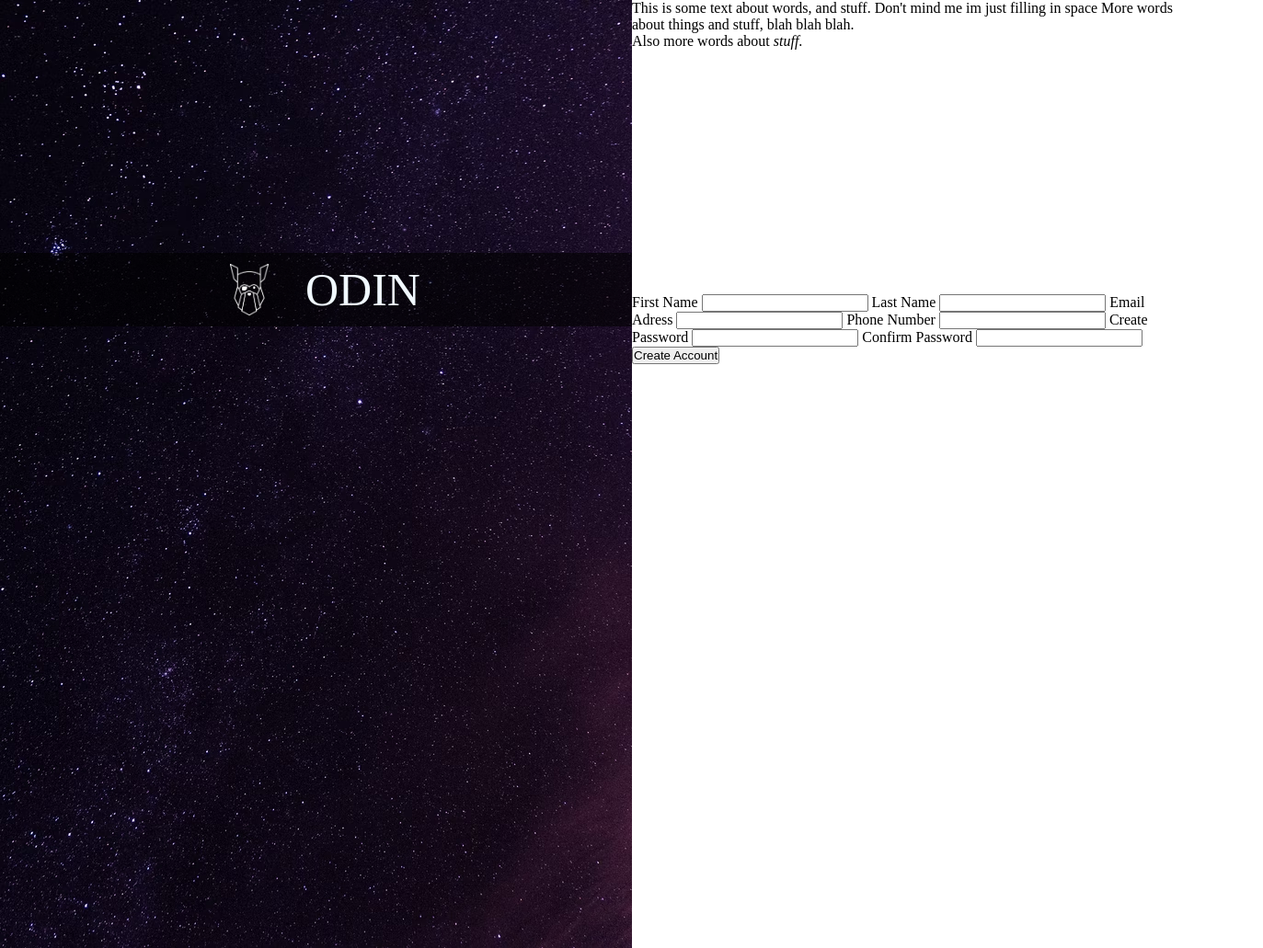
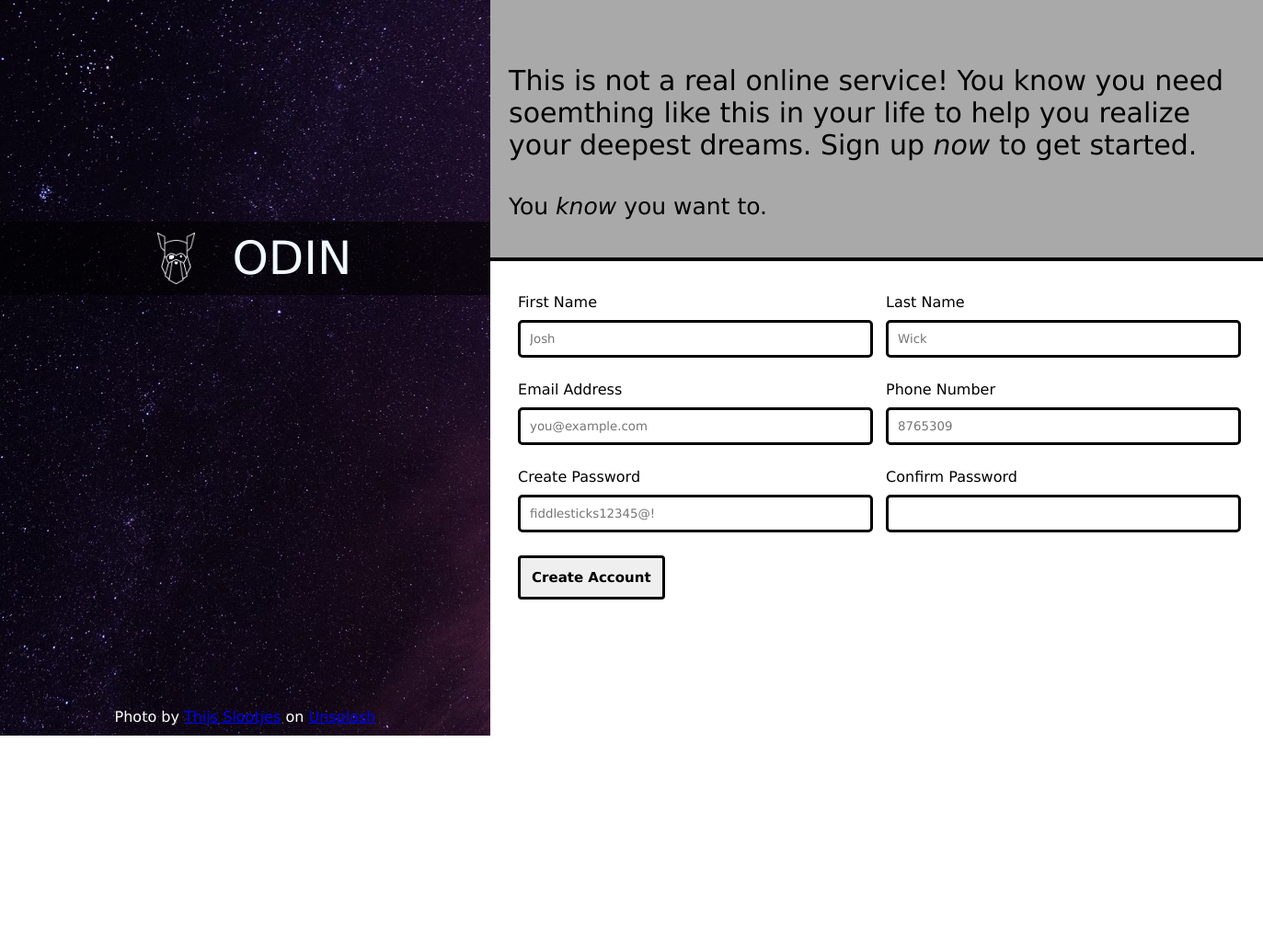
Before and after one commit to JoshDT900/TOP-signupform, a plain HTML site: page index.html in a window 1280 px wide. Shown: the top 1031 px of the page at 92% size, 1373 px wide, since content can reach past the window. After the commit the page ends 804 px from the top, so only its background shows below. Drawn offline with Linux system fonts and the light colour scheme.

Commit message:
Add the form elements and some validation

```diff
--- a/index.html
+++ b/index.html
@@ -28,44 +28,85 @@
     <div class="column-box">
       <div class="description-text">
         <p>
-          This is some text about words, and stuff. Don't mind me im just filling in space
-          More words about things and stuff, blah blah blah.
+          This is not a real online service! You know you need soemthing like this in your life to help you realize your deepest dreams.
+          Sign up <em>now</em> to get started.
         </p>
 
         <p>
-          Also more words about <em>stuff</em>.
+          You <em>know</em> you want to.
         </p>
       </div>
 
       <div class="form-box">
         <form action="">
-          <label for="">First Name</label>
-          <input type="text">
+          <div>
+            <div>
+              <label for="first_name">First Name</label>
+              <input type="text" id="first_name" name="first_name" placeholder="Josh" required>
+            </div>
 
-          <label for="">Last Name</label>
-          <input type="text">
+            <div>
+              <label for="last_name">Last Name</label>
+              <input type="text" id="last_name" name="last_name" placeholder="Wick" required>
+            </div>
+          </div>
 
-          <label for="">Email Adress</label>
-          <input type="email">
+          <div>
+            <div>
+              <label for="email">Email Address</label>
+              <input type="email" id="email" name="email_address" placeholder="you@example.com" required>
+            </div>
 
-          <label for="">Phone Number</label>
-          <input type="text">
+            <div>
+              <label for="phone_number">Phone Number</label>
+              <input
+                type="text"
+                id="phone_number"
+                pattern="\d+"
+                name="phone_number"
+                minlength="7"
+                maxlength="7"
+                placeholder="8765309"
+                required>
+            </div>
+          </div>
 
-          <label for="">Create Password</label>
-          <input type="password">
+          <div>
+            <div>
+              <label for="password">Create Password</label>
+              <input
+                type="password"
+                id="password"
+                name="password"
+                title="Your password must be at least 6 characters as well as contain at least one uppercase, one lowercase, and one number."
+                pattern="(?=.*\d)(?=.*[a-z])(?=.*[A-Z]).{6,20}"
+                minlength="6"
+                maxlength="20"
+                placeholder="fiddlesticks12345@!"
+                required>
+            </div>
 
-          <label for="">Confirm Password</label>
-          <input type="password">
+            <div>
+              <label for="confirm_password">Confirm Password</label>
+              <input
+                type="password"
+                id="confirm_password"
+                title="Your password must be at least 6 characters as well as contain at least one uppercase, one lowercase, and one number."
+                pattern="(?=.*\d)(?=.*[a-z])(?=.*[A-Z]).{6,20}"
+                minlength="6"
+                maxlength="20"
+                name="password"
+                required>
+            </div>
+          </div>
 
-          <button type="submit">Create Account</button>
+          <div>
+            <button class="submit_btn" type="submit">Create Account</button>
+          </div>
         </form>
       </div>
     </div>
-
-
   </div>
-
-
   <script src="script.js"></script>
 </body>
 </html>
--- a/script.js
+++ b/script.js
@@ -0,0 +1,12 @@
+let createPass = document.querySelector("#password")
+let confirmPass = document.querySelector("#confirm_password")
+let submitBtn = document.querySelector(".submit_btn")
+
+let checkIfSame = () => {
+  console.log("Works?");
+  if (createPass.value != confirmPass.value) {
+  return alert("WRONG@@!!")
+}
+}
+
+submitBtn.addEventListener('click', checkIfSame)
--- a/style.css
+++ b/style.css
@@ -1,4 +1,5 @@
 * {
+  font-family: Verdana, Geneva, Tahoma, sans-serif;
   padding: 0px;
   margin: 0px;
 }
@@ -6,19 +7,27 @@
 .flex-wrapper {
   display: flex;
   height: 100vh;
+  width: 100%;
 }
 
 .description-text {
-  height: 40vh;
+  height: 35vh;
+  display: flex;
+  flex-direction: column;
+  background-color: darkgrey;
+  border-bottom: 4px solid black;
+  justify-content: center;
 }
 
 .column-box {
+  width: 100%;
   display: flex;
   flex-direction: column;
 }
 
 .image-container {
   width: fit-content;
+  height: fit-content;
   position: relative;
 }
 
@@ -26,7 +35,7 @@
   position: absolute;
   color: aliceblue;
   width: 100%;
-  top: 275px;
+  top: 30%;
   height: 10vh;
   display: flex;
   background-color: rgba(0, 0, 0, 0.6);
@@ -45,3 +54,83 @@
   padding: 30px;
   margin-left: auto;
 }
+
+.image-container > .credit-box {
+  position: absolute;
+  bottom: 15px;
+  width: 100%;
+  text-align: center;
+  color: white;
+}
+
+.description-text > p:nth-child(1) {
+  height: 100px;
+  width: 800px;
+  margin-top: auto;
+  padding: 20px;
+  font-size: 30px;
+}
+
+.description-text > p:nth-child(2) {
+  height: 50px;
+  width: 800px;
+  padding: 20px;
+  font-size: 25px;
+}
+
+.form-box {
+  padding: 20px;
+}
+
+.form-box > form div > input {
+  margin: 10px;
+  display: block;
+  width: 35%;
+  padding: 10px;
+  border-radius: 5px;
+}
+
+.form-box > form > div {
+  display: flex;
+  width: 100%;
+  margin-top: 15px;
+}
+
+.form-box > form > div > div {
+  width: 100%;
+}
+
+.form-box > form > div > div label {
+  margin-left: 10px;
+}
+
+.form-box > form > div > div input {
+  border: 3px solid black;
+  width: 90%;
+}
+
+.form-box > form > div > div input:focus {
+  border-color: blue;
+}
+
+.form-box > form > div > div input:invalid:focus {
+  border: 3px solid red;
+}
+
+.form-box > form > div > .submit_btn {
+  padding: 12px;
+  margin-left: 10px;
+  font-size: 15px;
+  font-weight: bold;
+  border: 3px solid black;
+  border-radius: 4px;
+}
+
+.form-box > form > div > .submit_btn:hover {
+  border: 4px solid black;
+  background-color: darkgray;
+}
+
+.backImg > img {
+  height: 100vh;
+}
```
